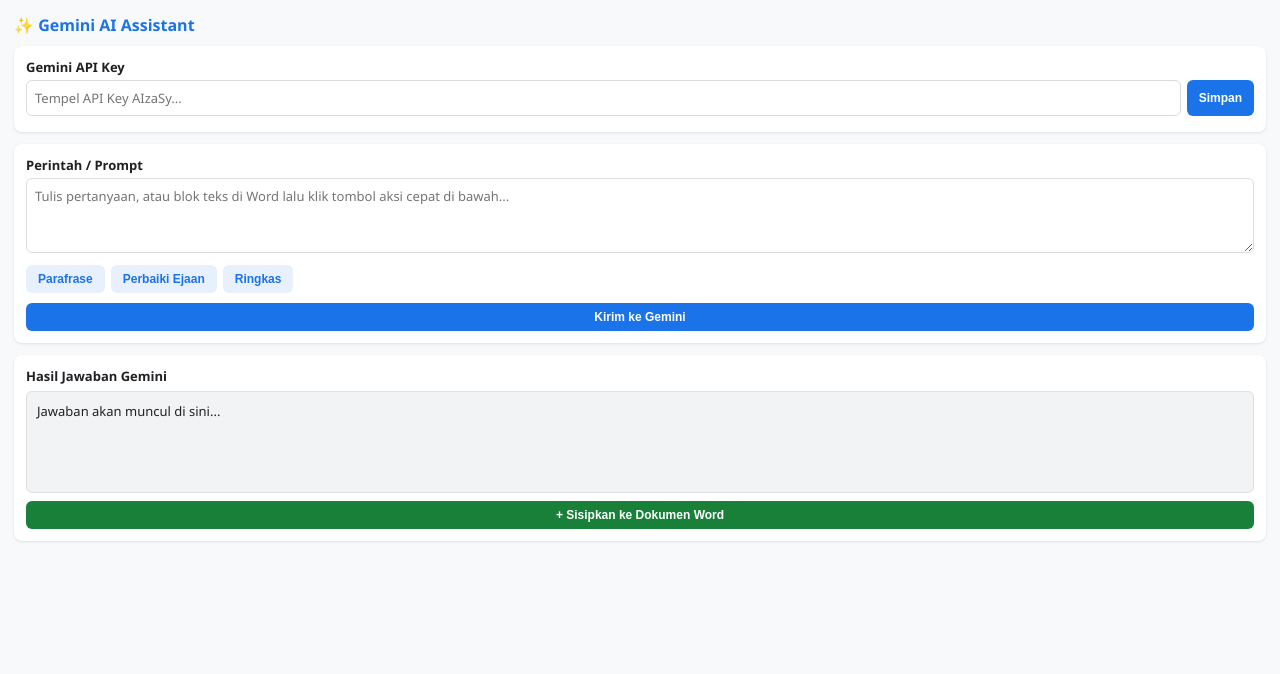
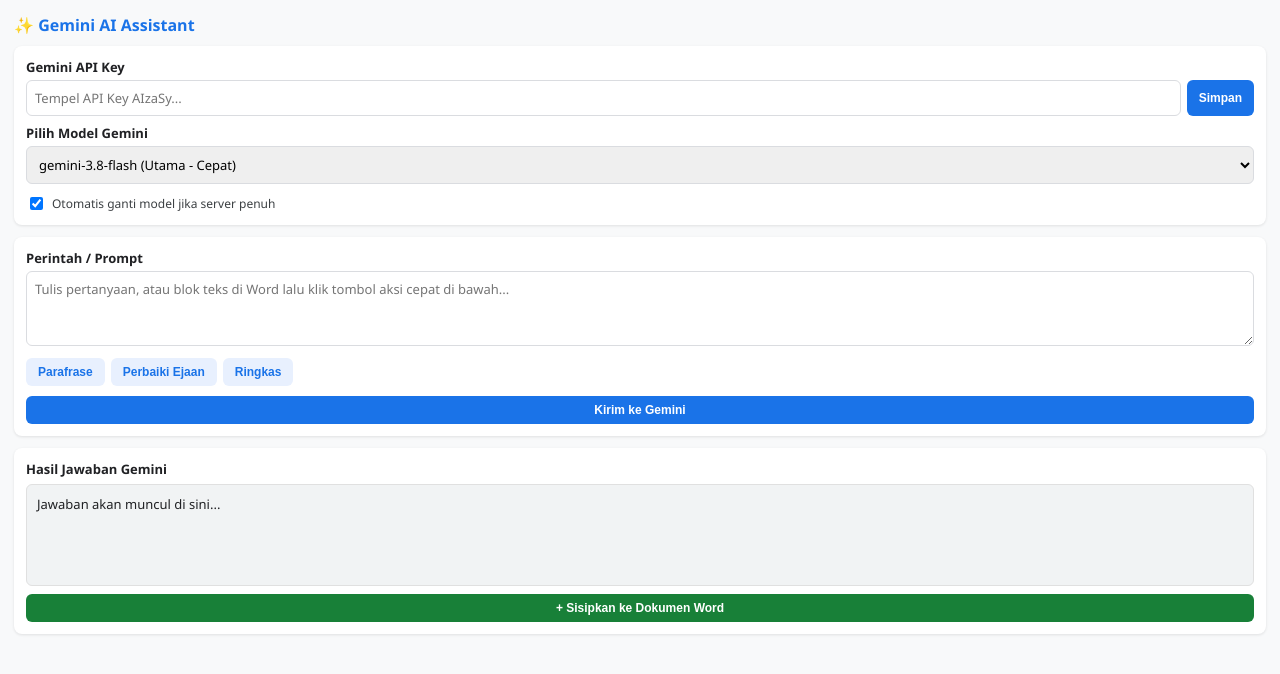
Before and after one commit to amazingbro146-oss/gemini-word-addin, a plain HTML site: page index.html in a window 1280 px wide. Drawn offline with Linux system fonts and the light colour scheme; a script that the page names is missing.

Commit message:
Update index.html

```diff
--- a/index.html
+++ b/index.html
@@ -4,7 +4,6 @@
   <meta charset="UTF-8" />
   <meta name="viewport" content="width=device-width, initial-scale=1.0" />
   <title>Gemini AI for Word</title>
-  <!-- Library Wajib Office.js -->
   <script src="https://appsforoffice.microsoft.com/lib/1/hosted/office.js"></script>
   <style>
     body {
@@ -24,7 +23,7 @@
       margin-bottom: 12px;
     }
     label { font-weight: 600; display: block; margin-bottom: 4px; }
-    input[type="password"], textarea {
+    input[type="password"], select, textarea {
       width: 100%;
       box-sizing: border-box;
       padding: 8px;
@@ -32,8 +31,9 @@
       border-radius: 6px;
       font-family: inherit;
       font-size: 13px;
+      margin-bottom: 6px;
     }
-    textarea { resize: vertical; min-height: 75px; }
+    textarea { resize: vertical; min-height: 75px; margin-bottom: 0; }
     .btn-group {
       display: flex;
       gap: 6px;
@@ -66,20 +66,42 @@
       border: 1px solid #e0e0e0;
       margin-top: 6px;
     }
-    .status { font-size: 11px; color: #5f6368; margin-top: 4px; }
+    .status { font-size: 11px; color: #5f6368; margin-top: 2px; }
+    .checkbox-row {
+      display: flex;
+      align-items: center;
+      gap: 6px;
+      font-size: 12px;
+      margin-top: 4px;
+      color: #3c4043;
+    }
   </style>
 </head>
 <body>
   <h3>✨ Gemini AI Assistant</h3>
 
-  <!-- Pengaturan API Key -->
+  <!-- Pengaturan API Key & Model -->
   <div class="card">
     <label for="apiKey">Gemini API Key</label>
-    <div style="display: flex; gap: 6px;">
-      <input type="password" id="apiKey" placeholder="Tempel API Key AIzaSy..." />
+    <div style="display: flex; gap: 6px; margin-bottom: 4px;">
+      <input type="password" id="apiKey" placeholder="Tempel API Key AIzaSy..." style="margin-bottom: 0;" />
       <button onclick="simpanApiKey()">Simpan</button>
     </div>
     <div id="keyStatus" class="status"></div>
+
+    <label for="modelSelect" style="margin-top: 8px;">Pilih Model Gemini</label>
+    <select id="modelSelect">
+      <option value="gemini-3.8-flash">gemini-3.8-flash (Utama - Cepat)</option>
+      <option value="gemini-3.8-flash-lite">gemini-3.8-flash-lite (Anti Sibuk / Ringan)</option>
+      <option value="gemini-3.8-pro">gemini-3.8-pro (Penalaran Tinggi / Pro)</option>
+      <option value="gemini-3.5-flash">gemini-3.5-flash (Cadangan Stabil)</option>
+      <option value="gemini-3.5-pro">gemini-3.5-pro (Cadangan Pro)</option>
+    </select>
+
+    <div class="checkbox-row">
+      <input type="checkbox" id="autoFallback" checked />
+      <label for="autoFallback" style="font-weight: normal; margin: 0; cursor: pointer;">Otomatis ganti model jika server penuh</label>
+    </div>
   </div>
 
   <!-- Area Perintah -->
@@ -105,6 +127,6 @@
     <button class="success" onclick="sisipkanKeWord()">+ Sisipkan ke Dokumen Word</button>
   </div>
 
-  <script src="app.js"></script>
+  <script src="app.js?v=3"></script>
 </body>
 </html>
```
